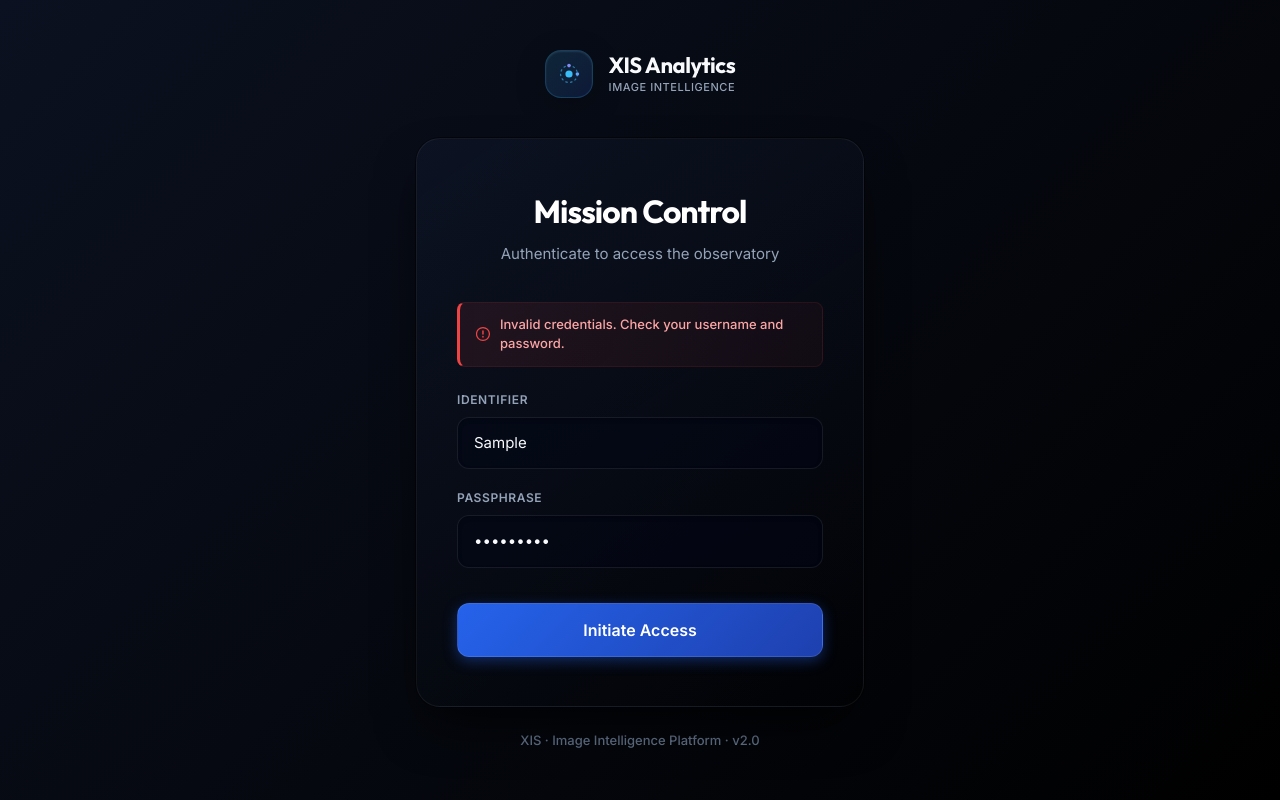
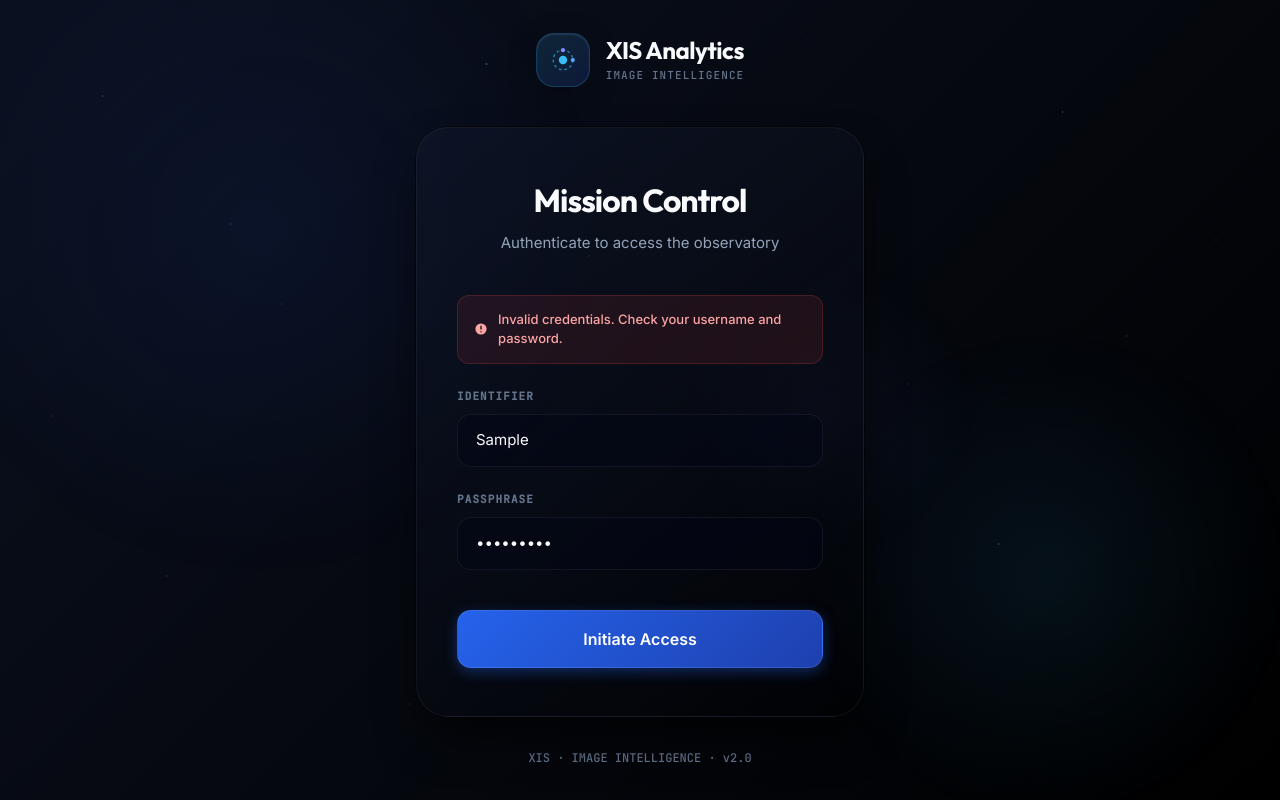
Before and after one commit to Zubair-hussain/Image-Analytics, a Next.js app in the folder xis_frontend/: page /login in a window 1280 px wide. Both pictures are taken after typing "Sample", "Sample123" into the empty fields and a click on the button "Initiate Access". Built offline with nearby package versions, Linux system fonts and the light colour scheme; no server answers.

Commit message:
style(login): refactor login page with premium cosmic theme and glass-morphic UI

```diff
--- a/xis_frontend/app/(auth)/login/page.tsx
+++ b/xis_frontend/app/(auth)/login/page.tsx
@@ -34,87 +34,65 @@ export default function LoginPage() {
   if (!mounted) return null;
 
   return (
-    <main
-      className="min-h-screen flex items-center justify-center px-4"
-      style={{
-        background: "linear-gradient(135deg, #0b1120 0%, #000000 100%)",
-        fontFamily: "'Inter', sans-serif",
-        color: "#ffffff"
-      }}
-    >
-      <div className="w-full max-w-md page-enter">
+    <main className="min-h-screen flex items-center justify-center px-4 relative overflow-hidden">
+      <div className="w-full max-w-md page-enter relative z-10">
 
         {/* Logo mark */}
         <div className="flex items-center gap-4 mb-10 justify-center">
           <div style={{
-            width: 48, height: 48, borderRadius: 16,
+            width: 54, height: 54, borderRadius: 18,
             background: "linear-gradient(135deg, rgba(56, 189, 248, 0.15), rgba(30, 58, 138, 0.3))",
             border: "1px solid rgba(56, 189, 248, 0.2)",
             boxShadow: "0 8px 32px rgba(0, 0, 0, 0.2), inset 0 1px 2px rgba(255,255,255,0.1)",
             display: "flex", alignItems: "center", justifyContent: "center"
           }}>
-            <svg width="24" height="24" viewBox="0 0 20 20" fill="none">
-              <circle cx="10" cy="10" r="3" fill="#38bdf8"/>
-              <circle cx="10" cy="10" r="7" stroke="#38bdf8" strokeWidth="1" strokeDasharray="2 2" fill="none" opacity="0.6"/>
-              <circle cx="10" cy="3" r="1.5" fill="#818cf8"/>
-              <circle cx="17" cy="10" r="1.5" fill="#60a5fa"/>
+            <svg width="28" height="28" viewBox="0 0 20 20" fill="none">
+              <circle cx="10" cy="10" r="3" fill="var(--aurora)"/>
+              <circle cx="10" cy="10" r="7" stroke="var(--aurora)" strokeWidth="1" strokeDasharray="2 2" fill="none" opacity="0.6"/>
+              <circle cx="10" cy="3" r="1.5" fill="var(--plasma)"/>
+              <circle cx="17" cy="10" r="1.5" fill="var(--stellar)"/>
             </svg>
           </div>
           <div>
-            <p style={{ fontFamily: "'Outfit', sans-serif", fontWeight: 700, fontSize: 22, color: "#f8fafc", letterSpacing: "-0.02em", lineHeight: 1.1 }}>
+            <p style={{ fontFamily: "'Outfit', sans-serif", fontWeight: 700, fontSize: 24, color: "var(--text-primary)", letterSpacing: "-0.02em", lineHeight: 1.1 }}>
               XIS Analytics
             </p>
-            <p style={{ fontSize: 11, color: "#94a3b8", fontFamily: "'Inter', sans-serif", letterSpacing: "0.05em", fontWeight: 500, marginTop: 2 }}>
-              IMAGE INTELLIGENCE
+            <p style={{ fontSize: 11, color: "var(--text-muted)", fontFamily: "'JetBrains Mono', monospace", letterSpacing: "0.1em", fontWeight: 500, marginTop: 4, textTransform: "uppercase" }}>
+              Image Intelligence
             </p>
           </div>
         </div>
 
         {/* Card */}
-        <div
-          className="scan-line"
-          style={{
-            background: "linear-gradient(145deg, rgba(15, 23, 42, 0.6), rgba(0, 0, 0, 0.4))",
-            backdropFilter: "blur(24px)",
-            WebkitBackdropFilter: "blur(24px)",
-            border: "1px solid rgba(255, 255, 255, 0.06)",
-            boxShadow: "0 25px 50px -12px rgba(0, 0, 0, 0.8), 0 0 0 1px rgba(0,0,0,0.5)",
-            borderRadius: 24,
-            padding: "48px 40px"
-          }}
-        >
+        <div className="glass-card" style={{ borderRadius: 32, padding: "48px 40px" }}>
           <div style={{ textAlign: "center" }}>
-            <h1 style={{ fontFamily: "'Outfit', sans-serif", fontSize: 32, fontWeight: 700, marginBottom: 8, letterSpacing: "-0.03em", color: "#ffffff" }}>
+            <h1 style={{ fontSize: 32, fontWeight: 700, marginBottom: 8, letterSpacing: "-0.03em" }}>
               Mission Control
             </h1>
-            <p style={{ color: "#94a3b8", fontSize: 15, marginBottom: 36, fontWeight: 400 }}>
+            <p style={{ color: "var(--text-secondary)", fontSize: 15, marginBottom: 40 }}>
               Authenticate to access the observatory
             </p>
           </div>
 
           {error && (
             <div style={{
-              background: "linear-gradient(90deg, rgba(239, 68, 68, 0.1), rgba(239, 68, 68, 0.05))",
-              borderLeft: "3px solid #ef4444",
-              borderTop: "1px solid rgba(239, 68, 68, 0.1)",
-              borderRight: "1px solid rgba(239, 68, 68, 0.1)",
-              borderBottom: "1px solid rgba(239, 68, 68, 0.1)",
-              borderRadius: 8, padding: "12px 16px",
+              background: "rgba(239, 68, 68, 0.1)",
+              border: "1px solid rgba(239, 68, 68, 0.2)",
+              borderRadius: 12, padding: "14px 16px",
               color: "#fca5a5", fontSize: 13, marginBottom: 24,
               display: "flex", alignItems: "center", gap: 10,
               fontWeight: 500
             }}>
-              <svg width="16" height="16" viewBox="0 0 14 14" fill="none">
-                <circle cx="7" cy="7" r="6.5" stroke="#ef4444" strokeWidth="1.2"/>
-                <path d="M7 4v3M7 9.5v.5" stroke="#ef4444" strokeWidth="1.5" strokeLinecap="round"/>
+              <svg width="16" height="16" viewBox="0 0 20 20" fill="currentColor">
+                <path fillRule="evenodd" d="M18 10a8 8 0 11-16 0 8 8 0 0116 0zm-7 4a1 1 0 11-2 0 1 1 0 012 0zm-1-9a1 1 0 00-1 1v4a1 1 0 102 0V6a1 1 0 00-1-1z" clipRule="evenodd" />
               </svg>
               {error}
             </div>
           )}
 
           <form onSubmit={handleLogin}>
-            <div style={{ marginBottom: 20 }}>
-              <label style={{ display: "block", fontSize: 12, fontWeight: 600, color: "#94a3b8", letterSpacing: "0.05em", marginBottom: 8, textTransform: "uppercase" }}>
+            <div style={{ marginBottom: 24 }}>
+              <label style={{ display: "block", fontSize: 11, fontWeight: 600, color: "var(--text-muted)", letterSpacing: "0.1em", marginBottom: 10, textTransform: "uppercase", fontFamily: "'JetBrains Mono', monospace" }}>
                 Identifier
               </label>
               <input
@@ -126,26 +104,18 @@ export default function LoginPage() {
                 style={{
                   width: "100%",
                   background: "rgba(2, 6, 23, 0.5)",
-                  border: "1px solid rgba(255, 255, 255, 0.08)",
-                  borderRadius: 12, padding: "14px 16px",
-                  color: "#f8fafc",
+                  border: "1px solid var(--border)",
+                  borderRadius: 14, padding: "14px 18px",
+                  color: "var(--text-primary)",
                   fontSize: 15, outline: "none",
-                  transition: "all 0.2s ease-in-out",
-                  boxShadow: "inset 0 2px 4px rgba(0,0,0,0.2)"
+                  transition: "all 0.2s ease-in-out"
                 }}
-                onFocus={e => {
-                  e.target.style.borderColor = "#38bdf8";
-                  e.target.style.boxShadow = "0 0 0 3px rgba(56, 189, 248, 0.15), inset 0 2px 4px rgba(0,0,0,0.2)";
-                }}
-                onBlur={e => {
-                  e.target.style.borderColor = "rgba(255, 255, 255, 0.08)";
-                  e.target.style.boxShadow = "inset 0 2px 4px rgba(0,0,0,0.2)";
-                }}
+                className="focus-ring"
               />
             </div>
 
-            <div style={{ marginBottom: 36 }}>
-              <label style={{ display: "block", fontSize: 12, fontWeight: 600, color: "#94a3b8", letterSpacing: "0.05em", marginBottom: 8, textTransform: "uppercase" }}>
+            <div style={{ marginBottom: 40 }}>
+              <label style={{ display: "block", fontSize: 11, fontWeight: 600, color: "var(--text-muted)", letterSpacing: "0.1em", marginBottom: 10, textTransform: "uppercase", fontFamily: "'JetBrains Mono', monospace" }}>
                 Passphrase
               </label>
               <input
@@ -157,45 +127,32 @@ export default function LoginPage() {
                 style={{
                   width: "100%",
                   background: "rgba(2, 6, 23, 0.5)",
-                  border: "1px solid rgba(255, 255, 255, 0.08)",
-                  borderRadius: 12, padding: "14px 16px",
-                  color: "#f8fafc",
+                  border: "1px solid var(--border)",
+                  borderRadius: 14, padding: "14px 18px",
+                  color: "var(--text-primary)",
                   fontSize: 15, outline: "none",
-                  transition: "all 0.2s ease-in-out",
-                  boxShadow: "inset 0 2px 4px rgba(0,0,0,0.2)"
+                  transition: "all 0.2s ease-in-out"
                 }}
-                onFocus={e => {
-                  e.target.style.borderColor = "#38bdf8";
-                  e.target.style.boxShadow = "0 0 0 3px rgba(56, 189, 248, 0.15), inset 0 2px 4px rgba(0,0,0,0.2)";
-                }}
-                onBlur={e => {
-                  e.target.style.borderColor = "rgba(255, 255, 255, 0.08)";
-                  e.target.style.boxShadow = "inset 0 2px 4px rgba(0,0,0,0.2)";
-                }}
+                className="focus-ring"
               />
             </div>
 
             <button
               type="submit"
               disabled={loading}
+              className="aurora-btn-solid w-full"
               style={{
-                width: "100%", padding: "14px",
-                background: "linear-gradient(135deg, #2563eb, #1e40af)",
-                color: "#ffffff",
-                boxShadow: "0 4px 14px 0 rgba(37, 99, 235, 0.39)",
-                borderRadius: 12, border: "1px solid rgba(255,255,255,0.1)",
-                fontSize: 16, fontWeight: 600,
+                padding: "16px",
+                borderRadius: 14,
+                fontSize: 16,
                 cursor: loading ? "not-allowed" : "pointer",
                 opacity: loading ? 0.7 : 1,
-                display: "flex", alignItems: "center", justifyContent: "center", gap: 10,
-                transition: "transform 0.1s ease, box-shadow 0.2s ease",
+                display: "flex", alignItems: "center", justifyContent: "center", gap: 12
               }}
-              onMouseOver={e => { if(!loading) e.currentTarget.style.transform = "translateY(-1px)"; }}
-              onMouseOut={e => { if(!loading) e.currentTarget.style.transform = "translateY(0)"; }}
             >
               {loading ? (
                 <>
-                  <svg width="18" height="18" viewBox="0 0 16 16" fill="none" style={{ animation: "spin 1s linear infinite" }}>
+                  <svg width="20" height="20" viewBox="0 0 16 16" fill="none" style={{ animation: "spin 1s linear infinite" }}>
                     <circle cx="8" cy="8" r="6" stroke="rgba(255,255,255,0.3)" strokeWidth="2"/>
                     <path d="M8 2a6 6 0 0 1 6 6" stroke="#ffffff" strokeWidth="2" strokeLinecap="round"/>
                   </svg>
@@ -208,42 +165,16 @@ export default function LoginPage() {
           </form>
         </div>
 
-        <p style={{ textAlign: "center", marginTop: 24, fontSize: 13, color: "#64748b", fontWeight: 500 }}>
-          XIS · Image Intelligence Platform · v2.0
+        <p style={{ textAlign: "center", marginTop: 32, fontSize: 12, color: "var(--text-muted)", fontWeight: 500, fontFamily: "'JetBrains Mono', monospace" }}>
+          XIS · IMAGE INTELLIGENCE · v2.0
         </p>
       </div>
 
-      <style>{`
-        @import url('https://fonts.googleapis.com/css2?family=Inter:wght@400;500;600&family=Outfit:wght@400;600;700&display=swap');
-
-        @keyframes spin {
-          to { transform: rotate(360deg) }
-        }
-
-        .scan-line {
-          position: relative;
-          overflow: hidden;
-        }
-
-        /* Optional subtle animated gradient overlay for the premium feel */
-        .scan-line::before {
-          content: "";
-          position: absolute;
-          top: 0; left: -100%; width: 50%; height: 100%;
-          background: linear-gradient(to right, transparent, rgba(255,255,255,0.03), transparent);
-          transform: skewX(-20deg);
-          animation: shine 6s infinite;
-          pointer-events: none;
-        }
-
-        @keyframes shine {
-          0% { left: -100%; }
-          20% { left: 200%; }
-          100% { left: 200%; }
-        }
-
-        ::placeholder {
-          color: #475569;
+      <style jsx>{`
+        @keyframes spin { to { transform: rotate(360deg) } }
+        .focus-ring:focus {
+          border-color: var(--aurora) !important;
+          box-shadow: 0 0 0 4px var(--aurora-dim) !important;
         }
       `}</style>
     </main>
```
